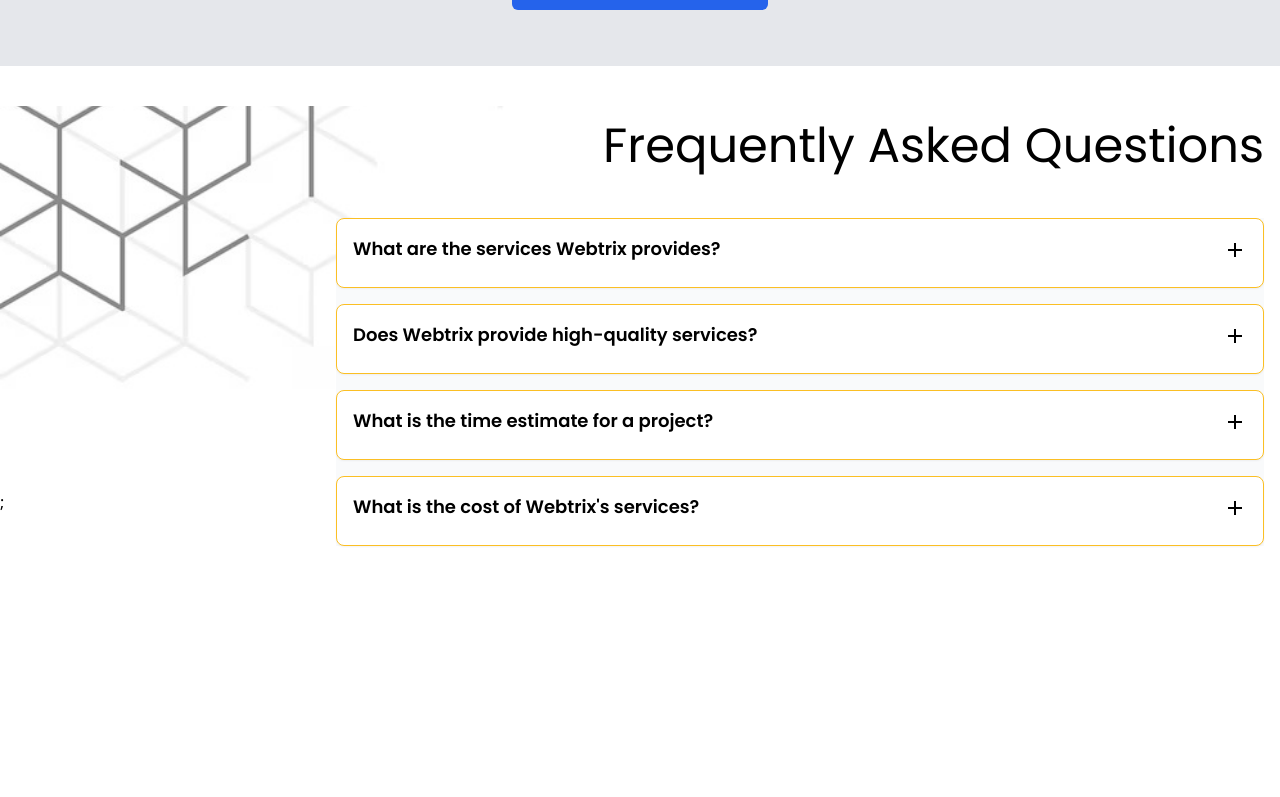
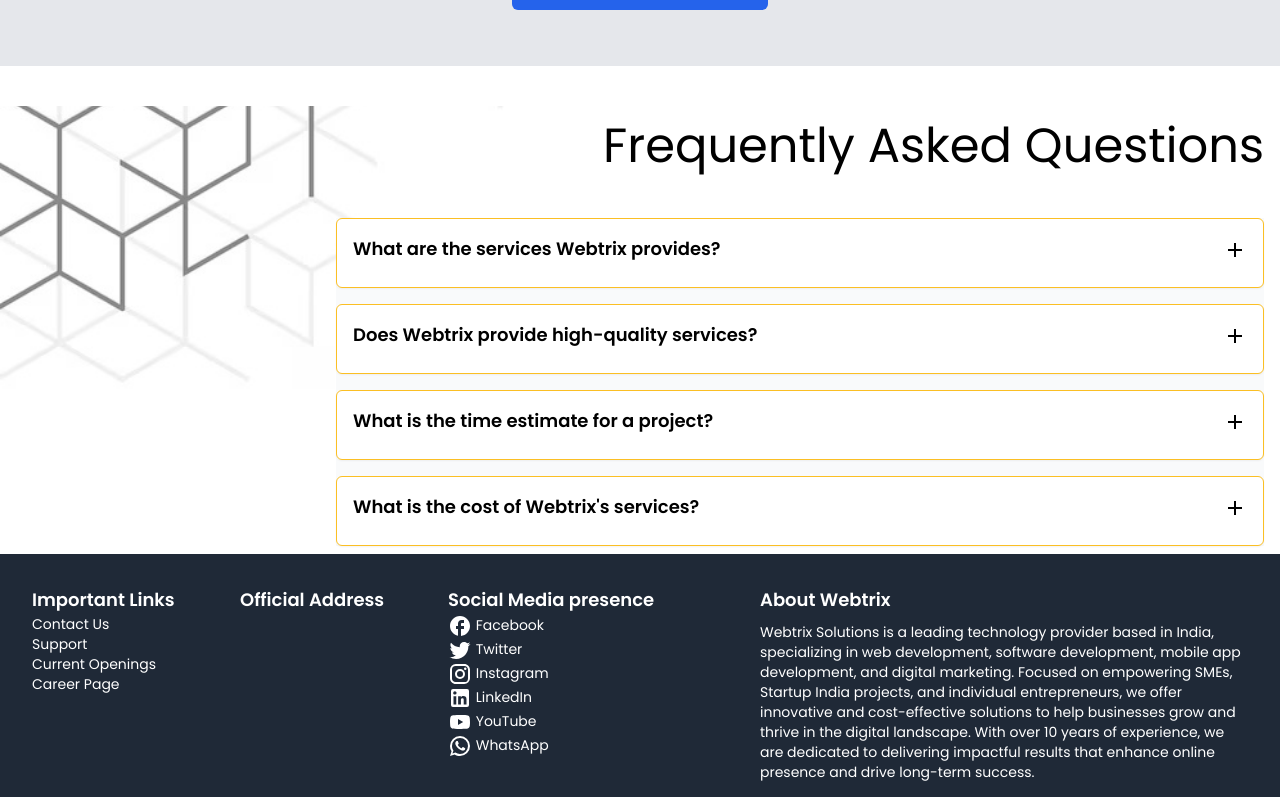
Before and after one commit to ashishkr26/webtrix, a React (Create React App) app: page / in a window 1280 px wide. Shown: the part 2000-2797 px from the top of the page. Before the commit the page ends 2562 px from the top, so only its background shows below. Built offline with nearby package versions, Linux system fonts and the light colour scheme.

Commit message:
footer page

```diff
--- a/package.json
+++ b/package.json
@@ -6,7 +6,7 @@
     "@emotion/react": "^11.14.0",
     "@emotion/styled": "^11.14.0",
     "@fontsource/poppins": "^5.1.0",
-    "@mui/icons-material": "^6.1.10",
+    "@mui/icons-material": "^6.3.0",
     "@mui/material": "^6.1.10",
     "@reduxjs/toolkit": "^2.5.0",
     "cra-template": "1.2.0",
--- a/src/App.js
+++ b/src/App.js
@@ -16,6 +16,7 @@
 import { Provider } from "react-redux";
 import appStore from "./assets/store/appStore";
 import ContactUs from "./components/ContactUs";
+import Footer from "./components/Footer";
 
 function App() {
   const appRouter = createBrowserRouter([
@@ -32,6 +33,7 @@
               <HomeCarousel />
               <Services />
               <Faq />
+              <Footer/>
             </>
           ),
         },
--- /dev/null
+++ b/src/components/Footer.js
@@ -0,0 +1,64 @@
+import React from "react";
+import FacebookOutlinedIcon from "@mui/icons-material/FacebookOutlined";
+import LinkedInIcon from "@mui/icons-material/LinkedIn";
+import InstagramIcon from "@mui/icons-material/Instagram";
+import TwitterIcon from "@mui/icons-material/Twitter";
+import YouTubeIcon from "@mui/icons-material/YouTube";
+import WhatsAppIcon from "@mui/icons-material/WhatsApp";
+const Footer = () => {
+  return (
+    <div className="bg-gray-800 h-96 mt-16 text-white grid grid-cols-12 font-poppins p-4">
+      <div className="p-4 col-span-2">
+        <span className="text-lg font-semibold">Important Links</span>
+        <ul className="text-sm">
+          <li>Contact Us</li>
+          <li>Support</li>
+          <li>Current Openings</li>
+          <li>Career Page</li>
+        </ul>
+      </div>
+
+      <div className="p-4 col-span-2 font-semibold text-lg">
+        Official Address
+      </div>
+      <div className="p-4 col-span-3">
+        <span className="font-semibold text-lg">Social Media presence</span>
+        <ul className="text-sm">
+          <li>
+            <FacebookOutlinedIcon /> Facebook
+          </li>
+          <li>
+            <TwitterIcon /> Twitter
+          </li>
+          <li>
+            <InstagramIcon /> Instagram
+          </li>
+          <li>
+            <LinkedInIcon /> LinkedIn
+          </li>
+          <li>
+            <YouTubeIcon /> YouTube
+          </li>
+          <li>
+            <WhatsAppIcon /> WhatsApp
+          </li>
+        </ul>
+      </div>
+      <div className="p-4 col-span-5">
+        <h2 className="font-semibold text-lg">About Webtrix</h2>
+        <p className="text-sm py-2">
+          Webtrix Solutions is a leading technology provider based in India,
+          specializing in web development, software development, mobile app
+          development, and digital marketing. Focused on empowering SMEs,
+          Startup India projects, and individual entrepreneurs, we offer
+          innovative and cost-effective solutions to help businesses grow and
+          thrive in the digital landscape. With over 10 years of experience, we
+          are dedicated to delivering impactful results that enhance online
+          presence and drive long-term success.
+        </p>
+      </div>
+    </div>
+  );
+};
+
+export default Footer;
--- a/src/components/faqs/MainFaq.js
+++ b/src/components/faqs/MainFaq.js
@@ -36,7 +36,7 @@
         {faqList.map((faq, index) => (
           <div
             key={index}
-            className="p-4 border border-amber-400 rounded-lg shadow-sm bg-white"
+            className="p-4 border border-amber-400 rounded-md shadow-sm bg-white"
           >
             <h3
               onClick={() =>
```
Also changed, not shown: 1 other file (tests, documents, lock files or other folders).
